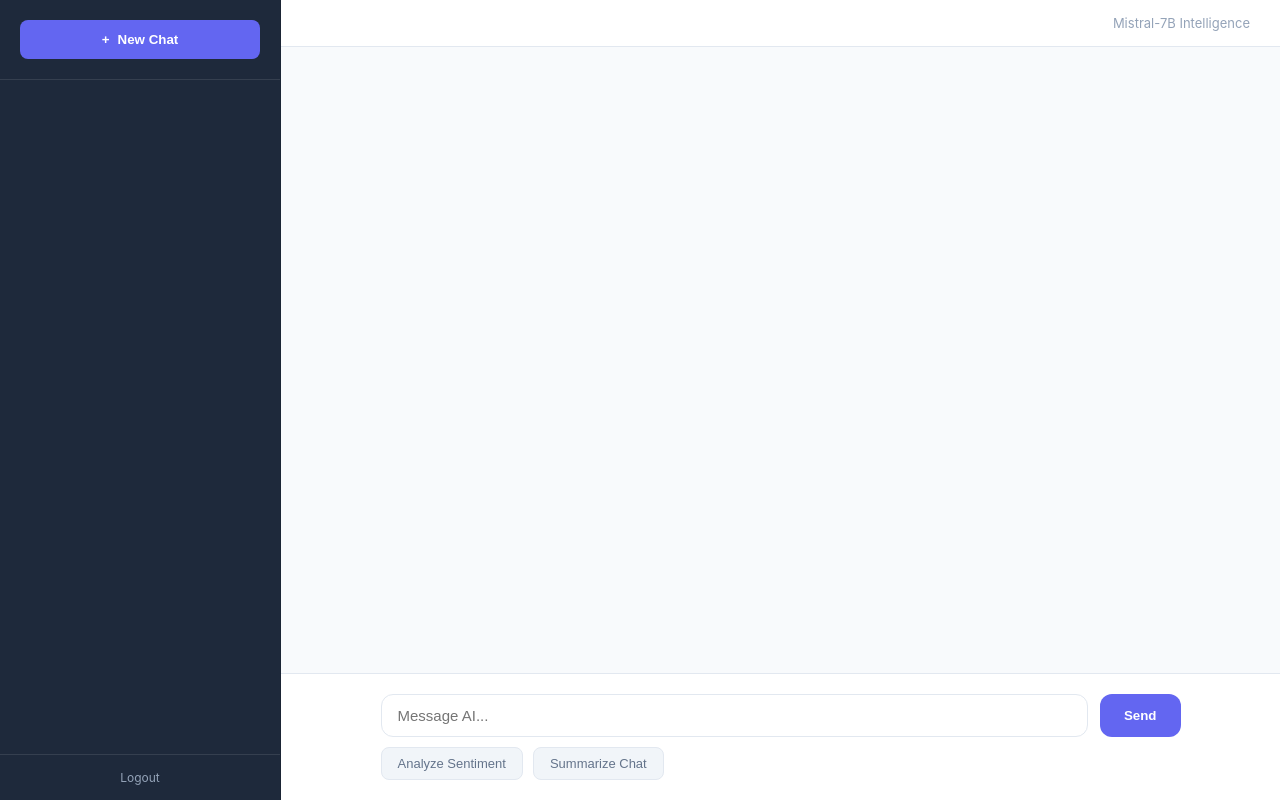
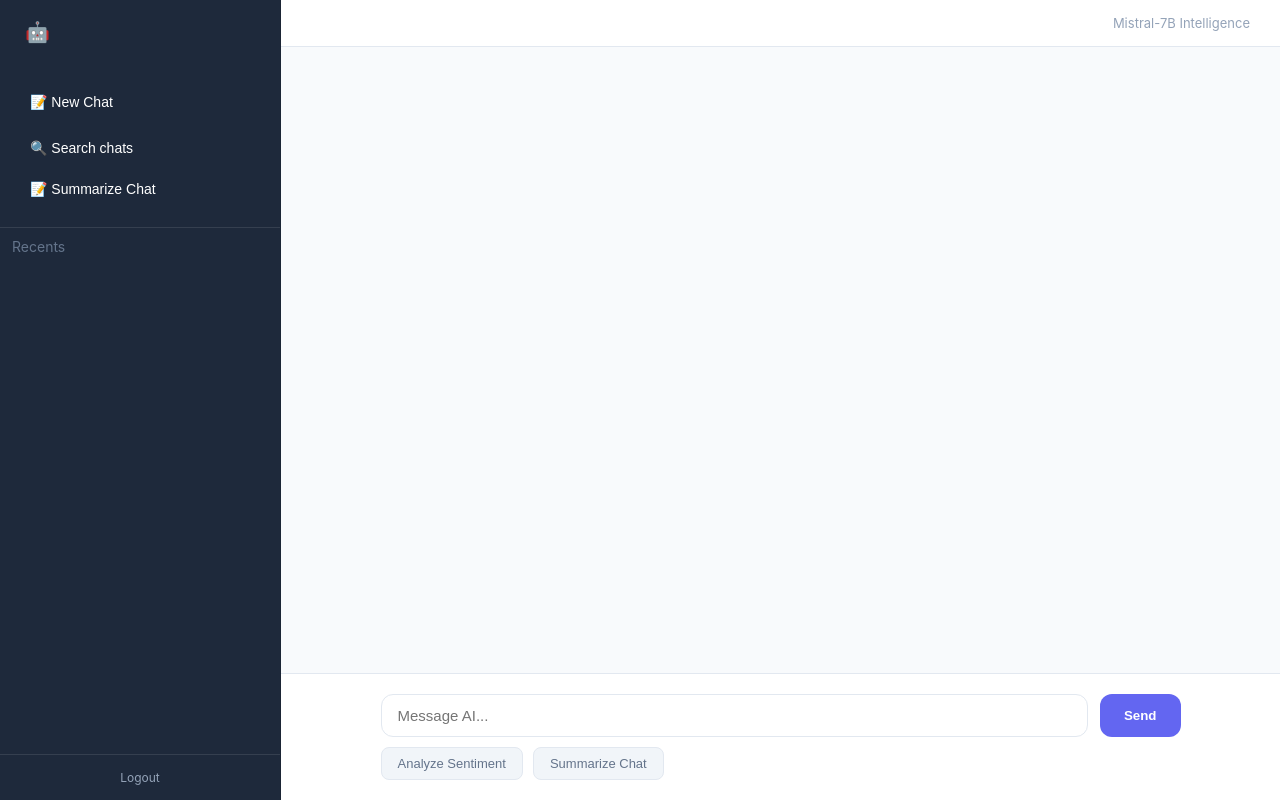
Before and after one commit to kamleshkumarr/CHATBOT, a Django app: template templates/chat.html in a window 1280 px wide. Run offline with Django 5.2, Linux system fonts and the light colour scheme; the template is opened without the code that fills it, so the values that code supplies are empty.

Commit message:
Added more effective UI

```diff
--- a/templates/chat.html
+++ b/templates/chat.html
@@ -1,5 +1,6 @@
 <!DOCTYPE html>
 <html>
+
 <head>
     <title>AI Chatbot - {{ current_session.title }}</title>
     <style>
@@ -30,12 +31,12 @@
             color: var(--sidebar-text);
             display: flex;
             flex-direction: column;
-            border-right: 1px solid rgba(0,0,0,0.1);
+            border-right: 1px solid rgba(0, 0, 0, 0.1);
         }
 
         .sidebar-header {
             padding: 20px;
-            border-bottom: 1px solid rgba(255,255,255,0.1);
+            border-bottom: 1px solid rgba(255, 255, 255, 0.1);
         }
 
         .new-chat-btn {
@@ -80,17 +81,17 @@
         }
 
         .chat-item:hover {
-            background: rgba(255,255,255,0.1);
+            background: rgba(255, 255, 255, 0.1);
         }
 
         .chat-item.active {
-            background: rgba(255,255,255,0.15);
+            background: rgba(255, 255, 255, 0.15);
             border-left: 3px solid var(--primary);
         }
 
         .sidebar-footer {
             padding: 15px;
-            border-top: 1px solid rgba(255,255,255,0.1);
+            border-top: 1px solid rgba(255, 255, 255, 0.1);
             font-size: 12px;
             text-align: center;
         }
@@ -152,7 +153,7 @@
             background: var(--bot-bubble);
             color: #1e293b;
             border-bottom-left-radius: 2px;
-            box-shadow: 0 2px 5px rgba(0,0,0,0.05);
+            box-shadow: 0 2px 5px rgba(0, 0, 0, 0.05);
         }
 
         .input-area {
@@ -222,23 +223,68 @@
         ::-webkit-scrollbar {
             width: 6px;
         }
+
         ::-webkit-scrollbar-thumb {
             background: #cbd5e1;
             border-radius: 10px;
         }
+
+        .sidebar-actions {
+            margin-top: 10px;
+            display: flex;
+            flex-direction: column;
+            gap: 5px;
+        }
+
+        .sidebar-btn {
+            width: 100%;
+            background: transparent;
+            border: none;
+            color: white;
+            padding: 10px;
+            text-align: left;
+            border-radius: 6px;
+            cursor: pointer;
+            font-size: 14px;
+            transition: all 0.2s ease;
+        }
+
+        .sidebar-btn:hover {
+            background: #2a2b32;
+            color: white;
+        }
+
+        .sidebar-btn:active {
+            transform: scale(0.98);
+        }
+
     </style>
 </head>
+
 <body>
 
     <div class="sidebar">
+        <h3 style="margin-top: 20px; margin-left: 25px; border-radius: 50%; font-size: 20px;">🤖</h3>
         <div class="sidebar-header">
             <a href="{% url 'new_chat' %}" style="text-decoration: none;">
-                <button class="new-chat-btn">
-                    <span>+</span> New Chat
+                <button class="sidebar-btn"  onclick="window.location.href='{% url 'new_chat' %}'">
+                    <span class="icon">📝</span>
+                    <span>New Chat</span>
                 </button>
+
             </a>
+            <div class="sidebar-actions">
+                    <button class="sidebar-btn">
+                        🔍 Search chats
+                    </button>
+
+                    <button class="sidebar-btn">
+                        📝 Summarize Chat
+                    </button>
+                </div>
         </div>
 
+        <div style="margin-left: 12px; font-size: 14px; color: #64748b; padding: 10px 0;">Recents</div>
         <div class="chat-list">
             {% for session in sessions %}
             <a href="{% url 'chat_session' session.id %}"
@@ -271,7 +317,8 @@
         <div class="input-area">
             <div class="input-container">
                 <div class="input-row">
-                    <input type="text" id="message" placeholder="Message AI..." onkeypress="if(event.keyCode==13) sendMessage()">
+                    <input type="text" id="message" placeholder="Message AI..."
+                        onkeypress="if(event.keyCode==13) sendMessage()">
                     <button class="send-btn" onclick="sendMessage()">Send</button>
                 </div>
                 <div class="actions-row">
@@ -285,7 +332,7 @@
     <script>
         const sessionId = "{{ current_session.id }}";
 
-        window.onload = function() {
+        window.onload = function () {
             let chatBox = document.getElementById("chat-box");
             chatBox.scrollTop = chatBox.scrollHeight;
         };
@@ -358,4 +405,5 @@
     </script>
 
 </body>
+
 </html>
```
Lines whose indentation alone changed are shown as unchanged.
